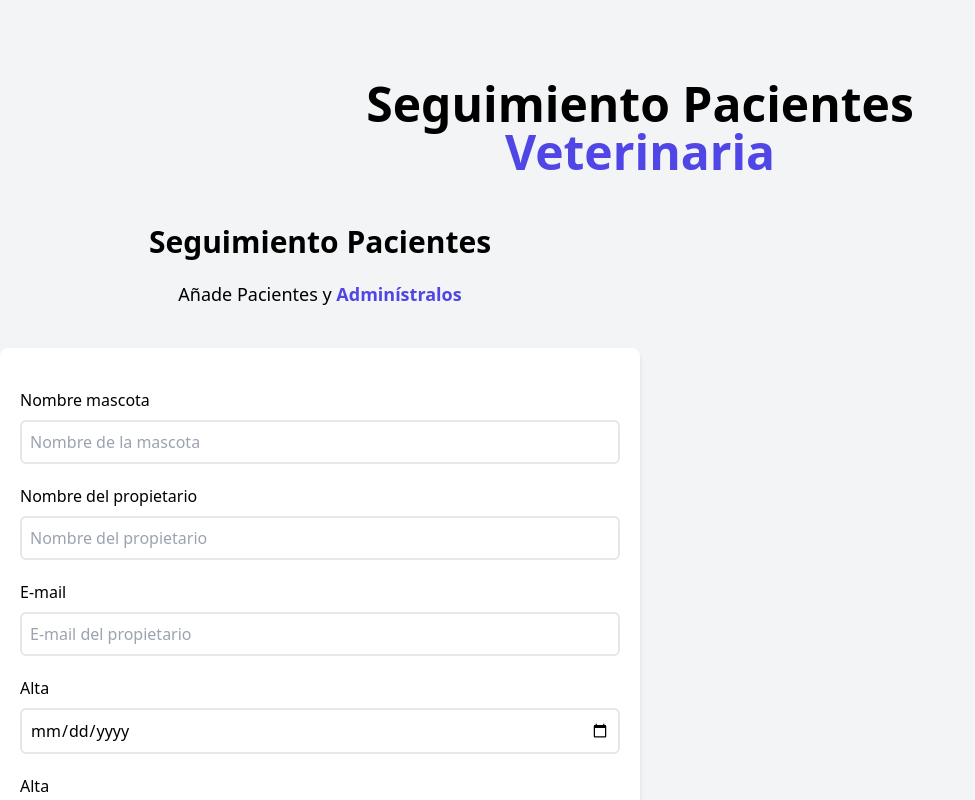
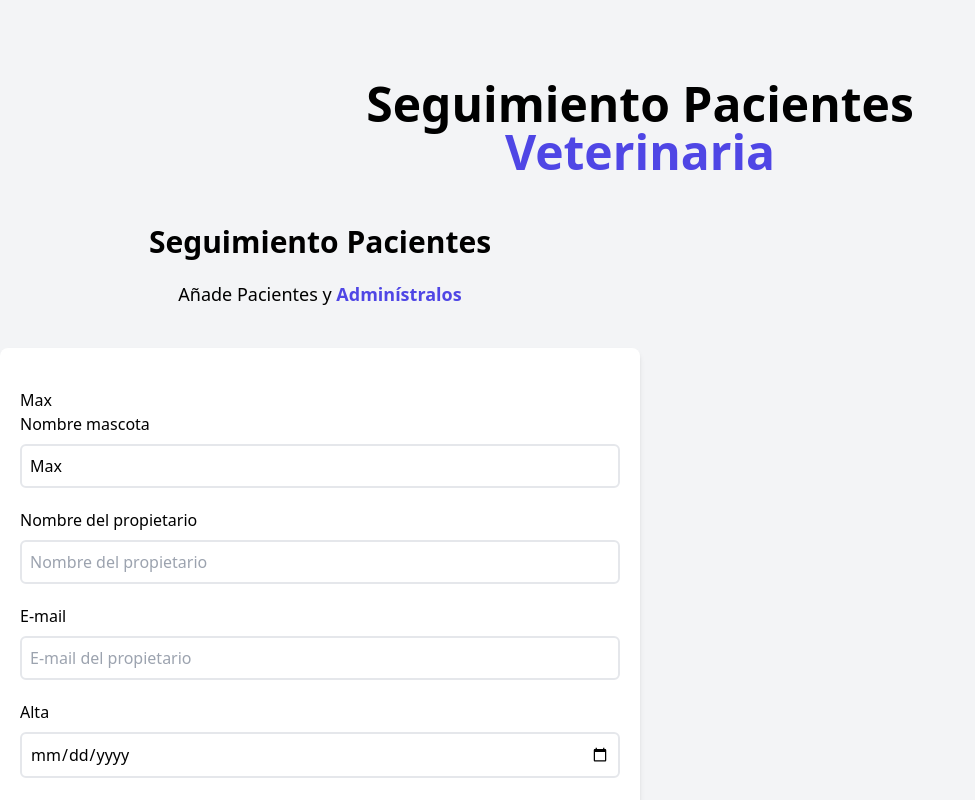
Before and after one commit to thesnakebite/admin-pacientes, a Vue app: page / in a window 1280 px wide. Shown: the top 800 px of the page, without its empty margins (0-975 px from the left). Built offline with nearby package versions, Linux system fonts and the light colour scheme.

Commit message:
How to read data entered into inputs in VueJS

```diff
--- a/src/components/Formulario.vue
+++ b/src/components/Formulario.vue
@@ -1,5 +1,11 @@
 <script setup>
+    import { ref } from 'vue'
 
+    const nombre = ref('Max')
+
+    const leerNombre = (e) => {
+        nombre.value = e.target.value
+    }
 </script>
 
 <template>
@@ -13,6 +19,7 @@
 
         <form class="bg-white shadow-md rounded-lg py-10 px-5 mb-10">
             <div class="mb-5">
+                {{ nombre }}
                 <label for="mascota"
                        class="block text-gray"
                 >
@@ -23,6 +30,8 @@
                        name=""
                        type="text"
                        placeholder="Nombre de la mascota"
+                       :value="nombre"
+                       @input="leerNombre"
                 />
             </div>
             <div class="mb-5">
```
